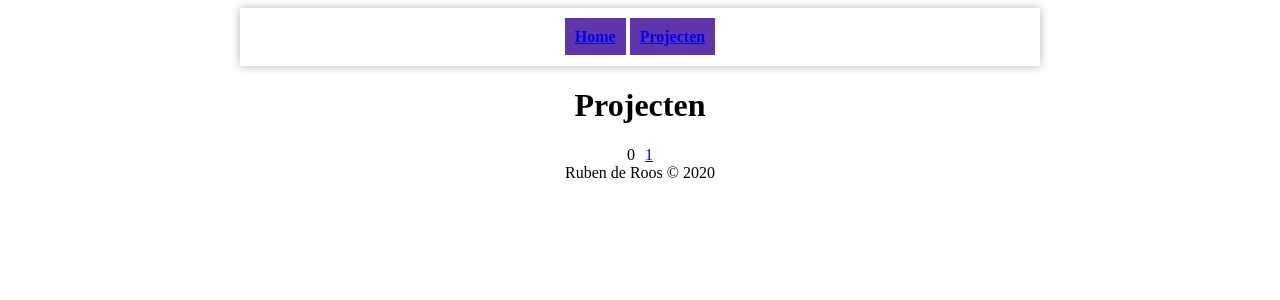
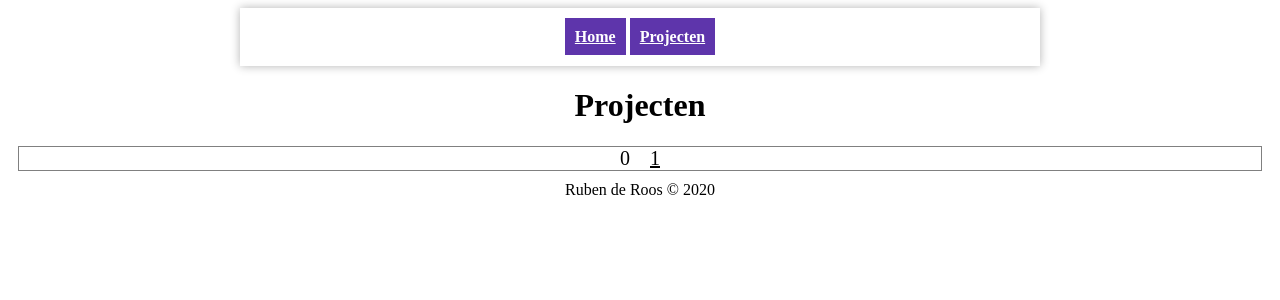
Before and after one commit to thedutchruben/portofolio-site, a PHP site: page /projecten.php in a window 1280 px wide. Shown: the top 300 px of the page. Run offline with PHP 8.4, Linux system fonts and the light colour scheme; data that the repository does not hold is empty.

Commit message:
Design
+ fixt <a> tag

```diff
--- a/css/header.css
+++ b/css/header.css
@@ -31,3 +31,5 @@
 .nav-bar-li:hover{
     background-color: #562aab;
 }
+
+a { color: inherit; }
--- a/css/projecten.css
+++ b/css/projecten.css
@@ -5,11 +5,13 @@
 
 #page-selection{
     text-align: center;
+    margin: 10px;
+    border: 1px gray solid;
 }
 
 .page-button{
     height: 25px;
     width: 25px;
-    margin: 5px;
-    size: 20px;
+    font-size: 20px;
+    margin: 10px;
 }
--- a/projecten.php
+++ b/projecten.php
@@ -33,7 +33,7 @@ $page = $_GET['page'];
         echo "<div id='project-".$row['id']."'>";
         echo "<h2>".$row['title']."</h2>";
         echo "<p>".substr($row['description'], 0, 150)."</p>";
-        echo "<a href='project.php?project=".$row['id']."'>'"."Open"."</a>";
+        echo "<a href='project.php?project=".$row['id']."'>"."Open"."</a>";
         echo "</div>";
     }
     ?>
```
